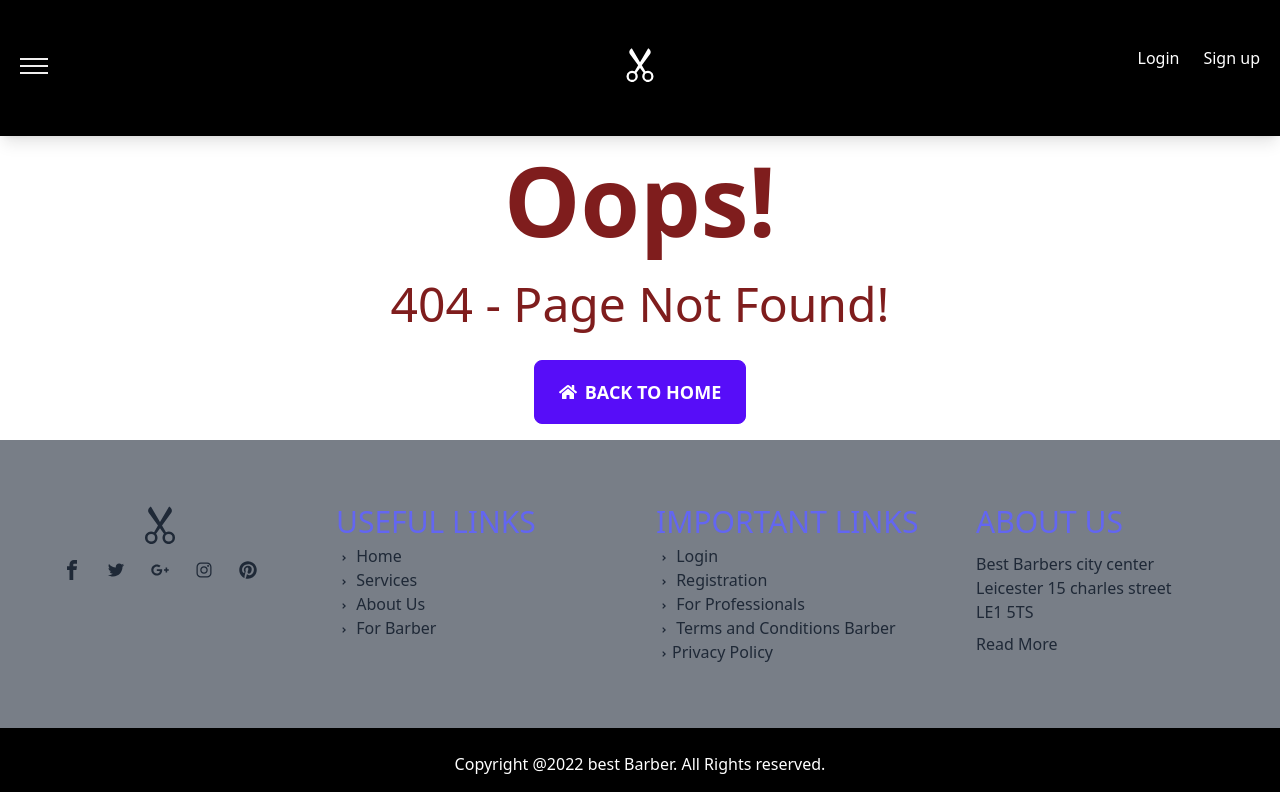
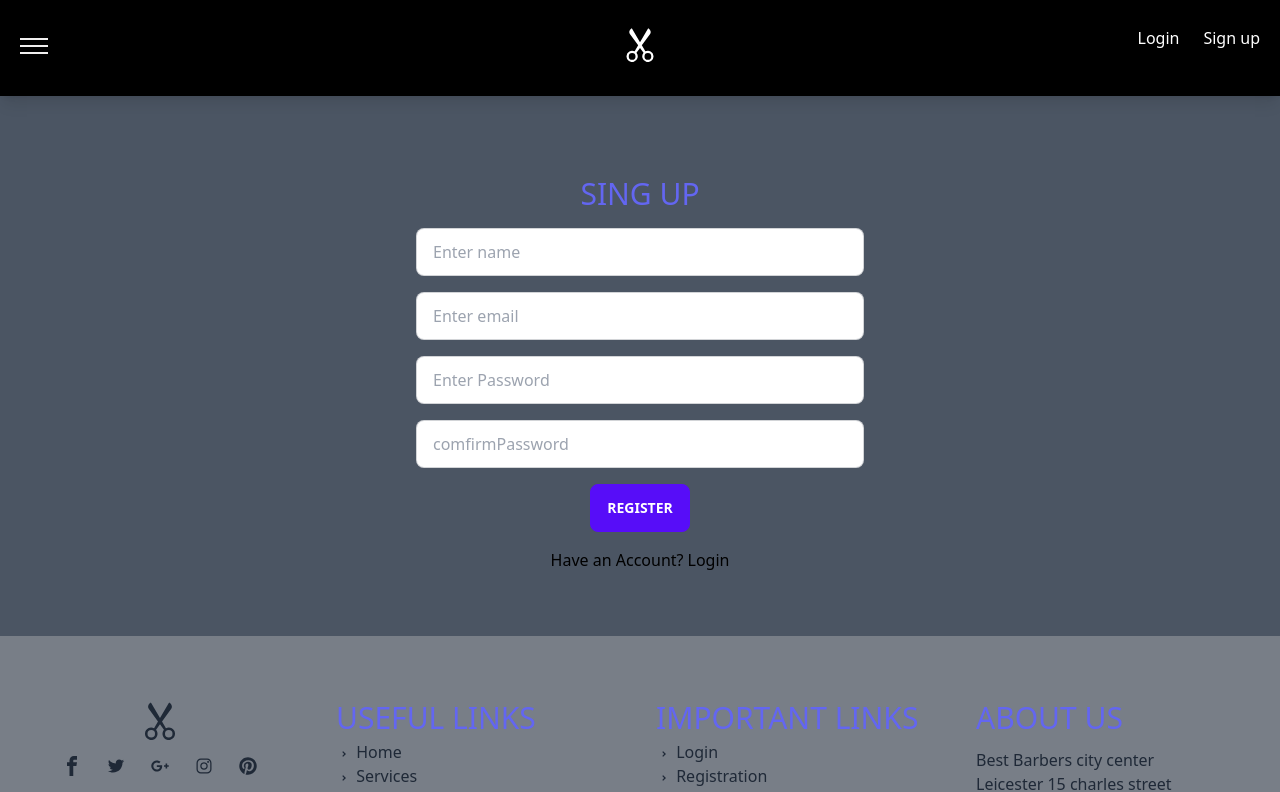
Before and after one commit to ermiaskidane/barberApp, a React (Create React App) app in the folder frontend/: page /signup in a window 1280 px wide. Shown: the top 792 px of the page. Built offline with nearby package versions, Linux system fonts and the light colour scheme.

Commit message:
added login and register

```diff
--- a/frontend/src/App.js
+++ b/frontend/src/App.js
@@ -6,6 +6,8 @@ import About from './pages/About'
 import FAQ from './pages/FAQ'
 import Footer from './components/layout/Footer'
 import Navbar from './components/layout/Navbar'
+import Login from './pages/Login'
+import SignUp from './pages/SignUp'
 
 function App() {
   return (
@@ -18,6 +20,8 @@ function App() {
             <Route path='/about' element={<About />} />
             <Route path='/notFound' element={<NotFound />} />
             <Route path='/faq' element={<FAQ />} />
+            <Route path='/login' element={<Login />} />
+            <Route path='/signup' element={<SignUp />} />
             <Route path='/*' element={<NotFound />} />
           </Routes>
         </main>
--- /dev/null
+++ b/frontend/src/pages/Login.jsx
@@ -0,0 +1,60 @@
+import React, { useState, useEffect } from 'react'
+import { Link } from 'react-router-dom'
+
+const SignIn = () => {
+  const [email, setEmail] = useState('')
+  const [password, setPassword] = useState('')
+
+  const submitHandler = (e) => {
+    e.preventDefault()
+    const userData = {
+      email,
+      password,
+    }
+
+    console.log(userData)
+  }
+
+  return (
+    <div className='py-16 bg-gray-600'>
+      <h1 className='uppercase text-2xl text-indigo-500 font-normal text-center py-4 lg:text-3xl'>
+        Login
+      </h1>
+      <form
+        onSubmit={submitHandler}
+        className='flex flex-col items-center gap-4'
+      >
+        <input
+          type='text'
+          placeholder='Enter Email'
+          className='input input-bordered w-3/4 md:w-full md:max-w-md '
+          value={email}
+          onChange={(e) => setEmail(e.target.value)}
+        />
+
+        <input
+          type='password'
+          placeholder='Enter password'
+          className='input input-bordered w-3/4 md:w-full md:max-w-md'
+          value={password}
+          onChange={(e) => setPassword(e.target.value)}
+        />
+        <button type='submit' className='btn btn-primary '>
+          Register
+        </button>
+      </form>
+
+      <div className='flex justify-center'>
+        <p className='text-black pt-4'>
+          {' '}
+          New Customer?
+          <Link to='/signup' className='pl-1 hover:underline'>
+            Register
+          </Link>
+        </p>
+      </div>
+    </div>
+  )
+}
+
+export default SignIn
--- /dev/null
+++ b/frontend/src/pages/SignUp.jsx
@@ -0,0 +1,76 @@
+import React, { useState, useEffect } from 'react'
+import { Link } from 'react-router-dom'
+
+const SignUp = () => {
+  const [name, setName] = useState('')
+  const [email, setEmail] = useState('')
+  const [password, setPassword] = useState('')
+  const [confirmPassword, setConfirmPassword] = useState('')
+
+  const submitHandler = (e) => {
+    e.preventDefault()
+    const userData = {
+      name,
+      email,
+      password,
+      confirmPassword,
+    }
+
+    console.log(userData)
+  }
+  return (
+    <div className='py-16 bg-gray-600'>
+      <h1 className='uppercase text-2xl text-indigo-500 font-normal text-center py-4 lg:text-3xl'>
+        Sing Up
+      </h1>
+      <form
+        onSubmit={submitHandler}
+        className='flex flex-col items-center gap-4'
+      >
+        <input
+          type='text'
+          placeholder='Enter name'
+          className='input input-bordered w-3/4 md:w-full md:max-w-md '
+          value={name}
+          onChange={(e) => setName(e.target.value)}
+        />
+        <input
+          type='email'
+          placeholder='Enter email'
+          className='input input-bordered w-3/4 md:w-full md:max-w-md'
+          value={email}
+          onChange={(e) => setEmail(e.target.value)}
+        />
+        <input
+          type='password'
+          placeholder='Enter Password'
+          className='input input-bordered w-3/4 md:w-full md:max-w-md'
+          value={password}
+          onChange={(e) => setPassword(e.target.value)}
+        />
+        <input
+          type='password'
+          placeholder='comfirmPassword'
+          className='input input-bordered w-3/4 md:w-full md:max-w-md'
+          value={confirmPassword}
+          onChange={(e) => setConfirmPassword(e.target.value)}
+        />
+        <button type='submit' className='btn btn-primary'>
+          Register
+        </button>
+      </form>
+
+      <div className='flex justify-center'>
+        <p className='text-black pt-4'>
+          {' '}
+          Have an Account?
+          <Link to='/login' className='pl-1 hover:underline'>
+            Login
+          </Link>
+        </p>
+      </div>
+    </div>
+  )
+}
+
+export default SignUp
```
